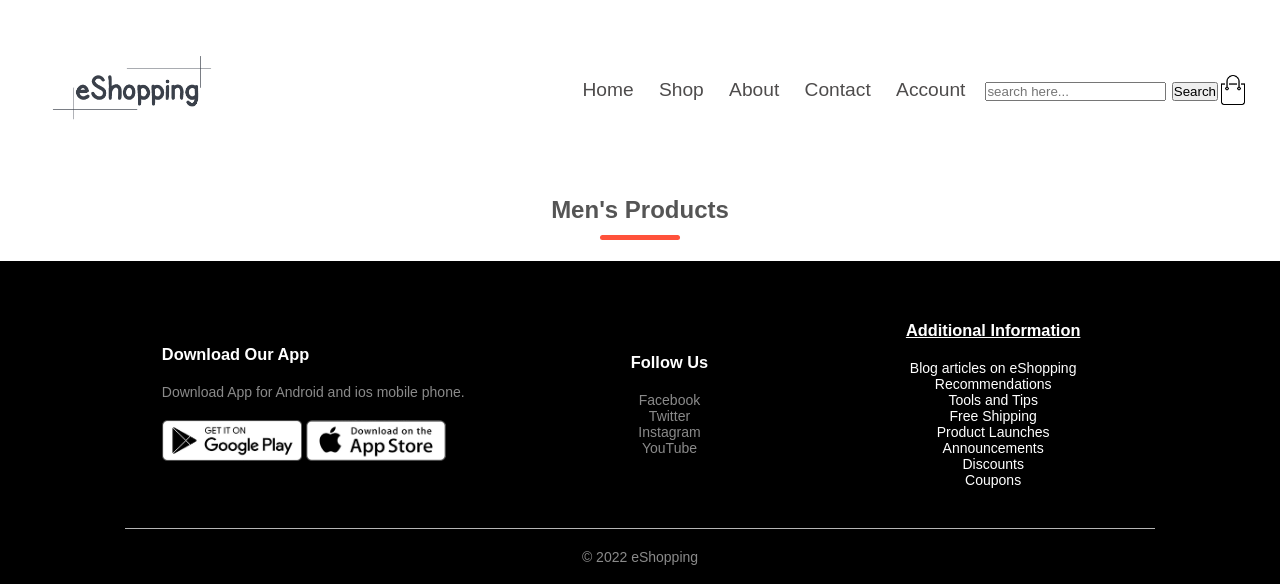
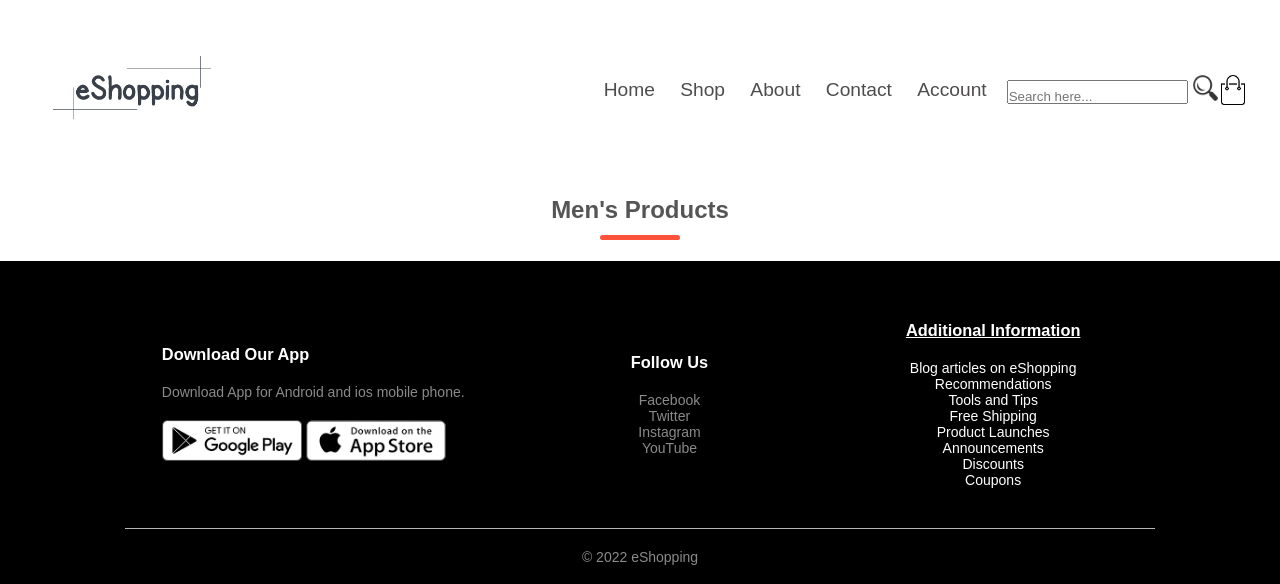
Before and after one commit to mikemwai/eShopping, a PHP site: page /Account/Menspage.php in a window 1280 px wide. Shown: the top 584 px of the page. Run offline with PHP 8.4, Linux system fonts and the light colour scheme; data that the repository does not hold is empty.

Commit message:
On branch master  Your branch is up to date with 'origin/master'.  Changes to be committed: 	modified:   Account/Ladiespage.php 	modified:   Account/Menspage.php

```diff
--- a/Account/Ladiespage.php
+++ b/Account/Ladiespage.php
@@ -79,6 +79,12 @@ if(isset($_POST['add_to_product']))
                     <li><a href="../Account/Account.php">Account</a></li>
                 </ul>
         </nav>
+
+        <form action="results.php" class="" method="get">
+                    <input type="search" name="user_query" placeholder="Search here..." class="searchbar">
+                    <button type="submit" name="search" class="btn2"><img src="../Account/Searchicon.png" class="icon" id="image"></button>
+                    <!--<input type="submit" name="search" value="Search">--->
+                </form>
 
             <img onclick="window.location.href='../Account/Cart.php';" src="../eShopping/images/cart.png" width="30px" height="30px">
             <img src="../eShopping/images/menu.png" class="menu-icon"
--- a/Account/Menspage.php
+++ b/Account/Menspage.php
@@ -79,9 +79,10 @@ if(isset($_POST['add_to_product']))
            </nav>
 
            <form action="results.php" class="" method="get">
-                    <input type="search" name="user_query" placeholder="search here...">
-                    <input type="submit" name="search" value="Search">
-            </form>
+                    <input type="search" name="user_query" placeholder="Search here..." class="searchbar">
+                    <button type="submit" name="search" class="btn2"><img src="../Account/Searchicon.png" class="icon" id="image"></button>
+                    <!--<input type="submit" name="search" value="Search">--->
+                </form>
 
             <img onclick="window.location.href='../Account/Cart.php';" src="../eShopping/images/cart.png" width="30px" height="30px">
             <img src="../eShopping/images/menu.png" class="menu-icon"
```
